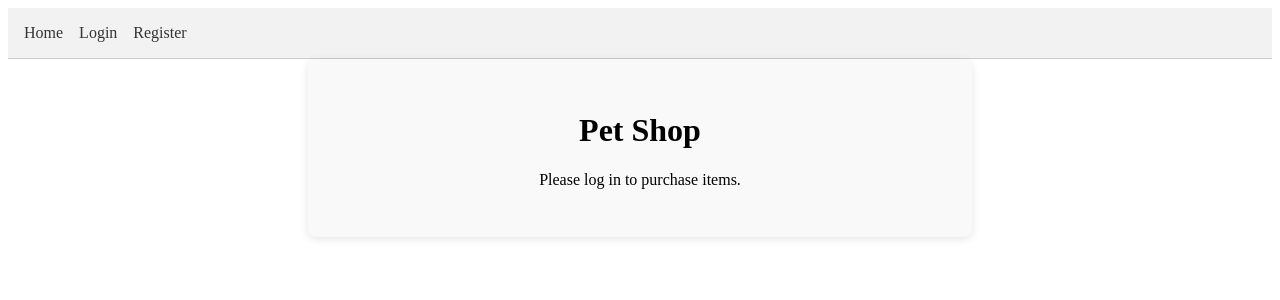
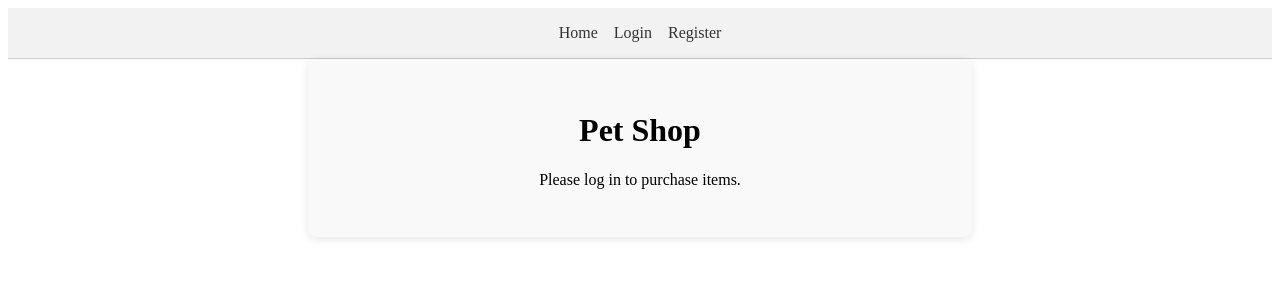
Before and after one commit to kamalbachir/TOMZ68-Programming, a SvelteKit app: page / in a window 1280 px wide. Shown: the top 300 px of the page. Built offline with nearby package versions, Linux system fonts and the light colour scheme.

Commit message:
Update +layout.svelte

```diff
--- a/src/routes/(frontend)/+layout.svelte
+++ b/src/routes/(frontend)/+layout.svelte
@@ -35,8 +35,9 @@
         background: #f2f2f2;
         padding: 1rem;
         display: flex;
+        justify-content: center; /* Center items horizontally */
+        align-items: center; /* Center items vertically */
         gap: 1rem;
-        align-items: center;
         border-bottom: 1px solid #ccc;
     }
 
```
